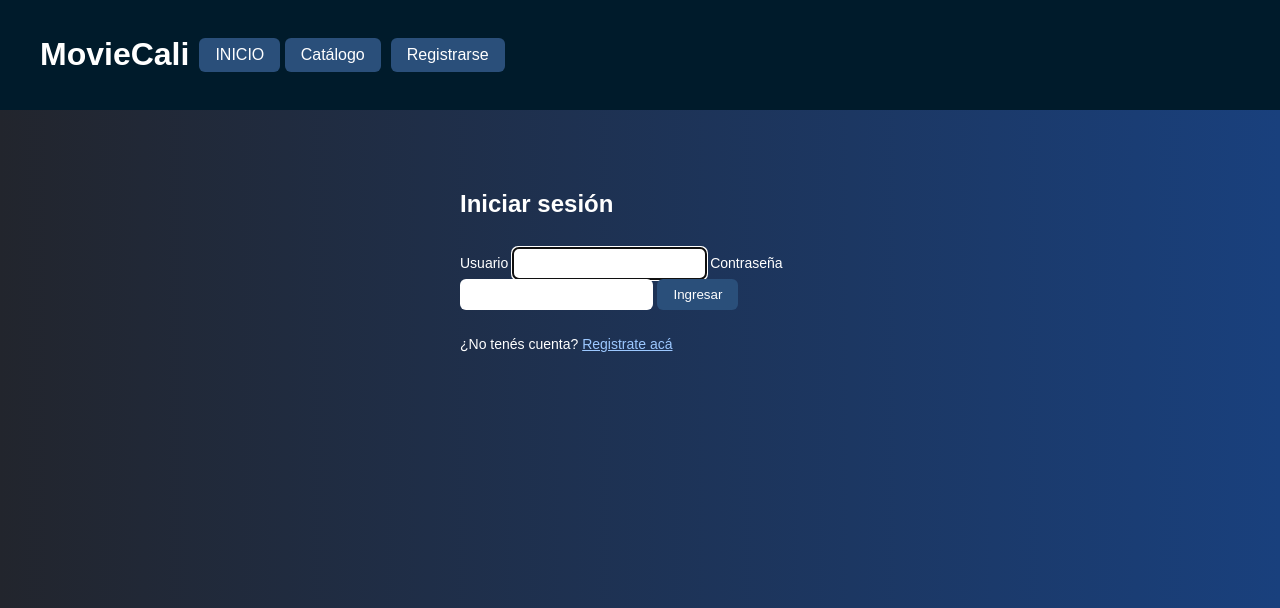
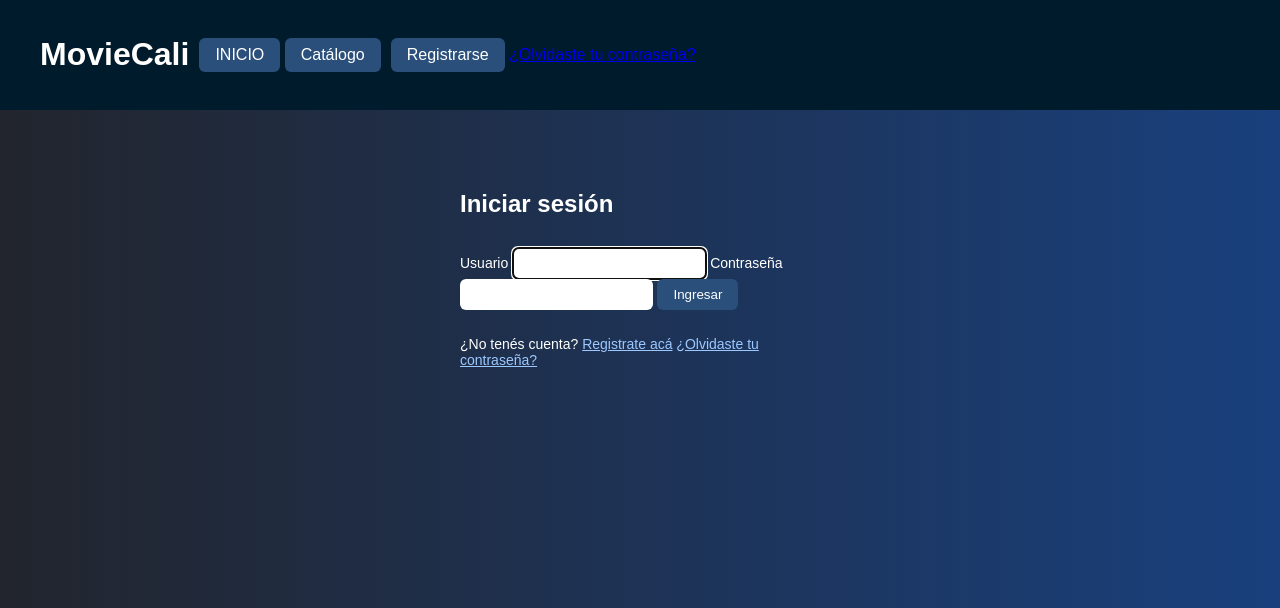
Before and after one commit to JaquelinePavez/Moviecalie2.1, a Django app: page /usuarios/login/ in a window 1280 px wide. Shown: the top 608 px of the page. Run offline with Django 5.2, Linux system fonts and the light colour scheme.

Commit message:
agregue  enlaces de gestion de contrasena

```diff
--- a/proyecto_MC/peliculas/templates/base.html
+++ b/proyecto_MC/peliculas/templates/base.html
@@ -27,6 +27,7 @@
                 <form method="post" action="{% url 'usuarios:logout' %}" class="form-inline">
                     {% csrf_token %}
                     <button type="submit" class="btn">Cerrar sesión</button>
+                    <a href="{% url 'usuarios:cambiar_contrasena' %}">Cambiar contraseña</a>
                 </form>
             {% else %}
                 {% if request.resolver_match.view_name != 'usuarios:login' %} <!--con request.resolver_match.view_name sabe en que pagina esta parado y devuelve el nombre de la url con el namespace-->
@@ -35,6 +36,7 @@
                 {% endif %}
                 {% if request.resolver_match.view_name != 'usuarios:registro' %}
                     <a href="{% url 'usuarios:registro' %}" class="btn">Registrarse</a>
+                    <a href="{% url 'usuarios:recuperar_contrasena' %}">¿Olvidaste tu contraseña?</a>
                 {% endif %}
             {% endif %}
         </nav>
@@ -42,6 +44,12 @@
 
 
     <main>
+        {% if messages %}
+            {% for message in messages %}
+                <p>{{ message }}</p>
+            {% endfor %}
+        {% endif %}
+
         {% block content %}
         {% endblock %}
     </main>
--- a/proyecto_MC/usuarios/templates/usuarios/login.html
+++ b/proyecto_MC/usuarios/templates/usuarios/login.html
@@ -37,6 +37,7 @@
 
         <p class="auth-enlace">
             ¿No tenés cuenta? <a href="{% url 'usuarios:registro' %}">Registrate acá</a>
+            <a href="{% url 'usuarios:recuperar_contrasena' %}">¿Olvidaste tu contraseña?</a>
         </p>
     </section>
 {% endblock %}
```
